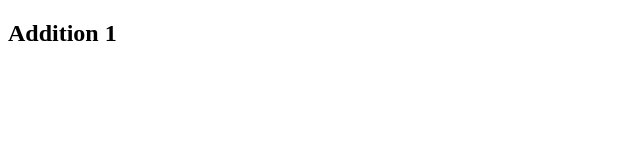
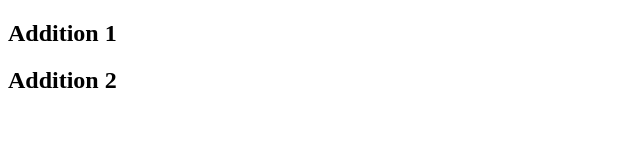
Before and after one commit to JaerenTredway/gitRevisionPractice, a plain HTML site: page index.html in a window 1280 px wide. Shown: the whole page, without its empty margins (0-640 px from the left). Drawn offline with Linux system fonts and the light colour scheme.

Commit message:
Addition 2.

```diff
--- a/index.html
+++ b/index.html
@@ -6,6 +6,7 @@
     </head>
     <body>
         <h2>Addition 1</h2>
+        <h2>Addition 2</h2>
 
 
     </body>
```
